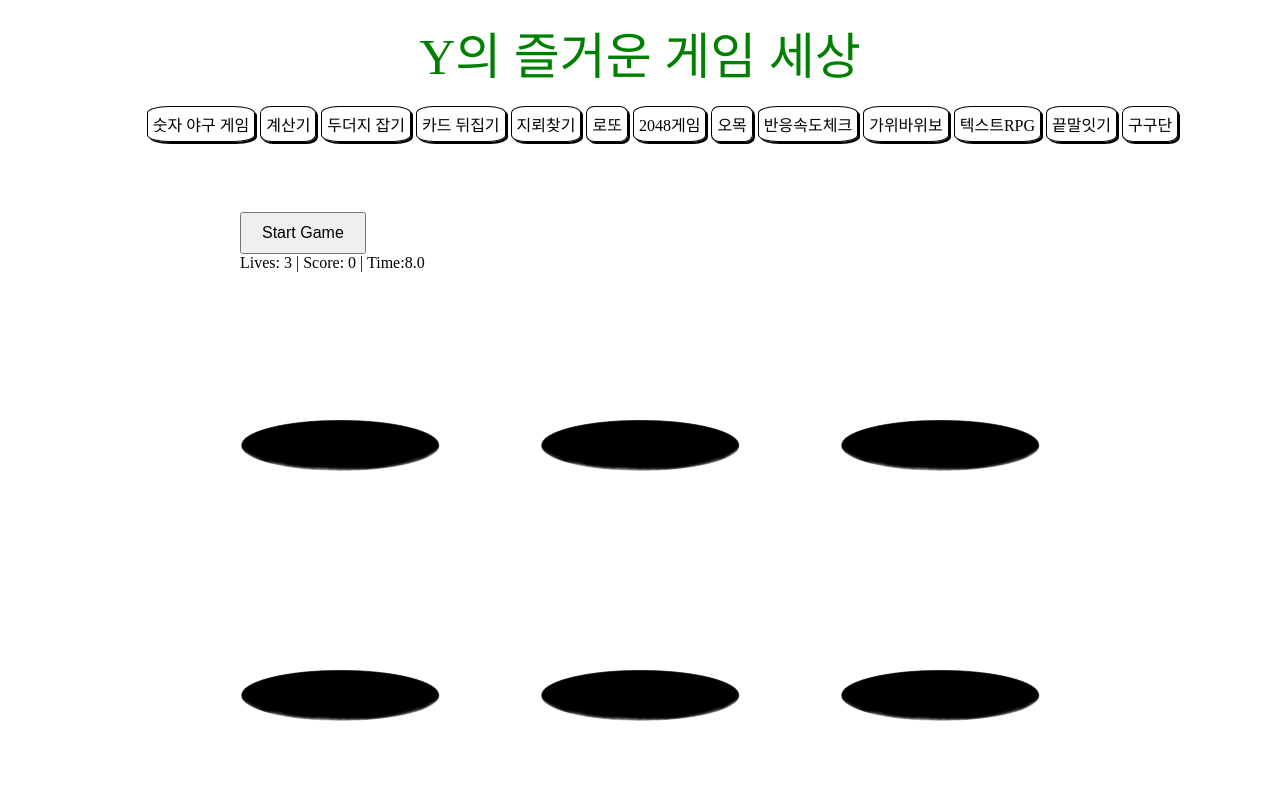
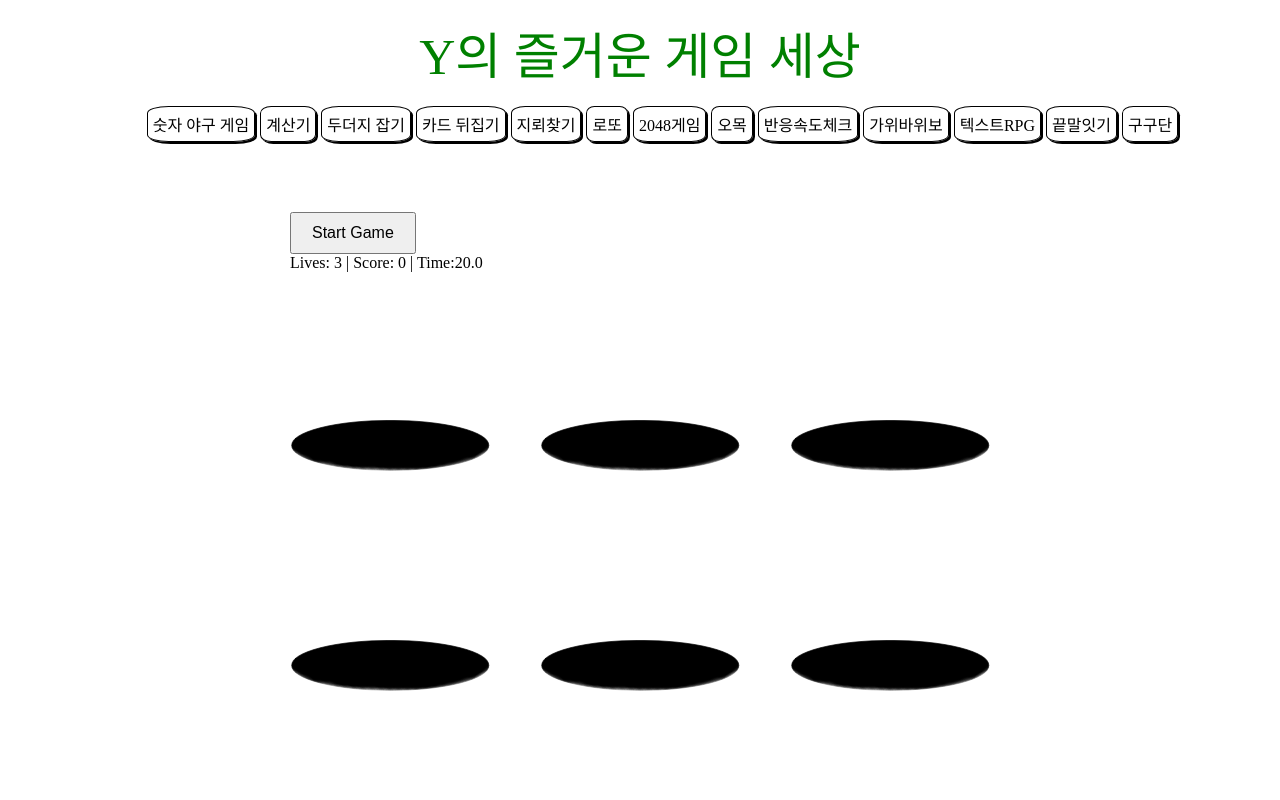
Before and after one commit to tomyhas59/reactGame, a React (Create React App) app: page /catchMole in a window 1280 px wide. Shown: the top 800 px of the page. Built offline with nearby package versions, Linux system fonts and the light colour scheme.

Commit message:
catchmole

```diff
--- a/src/pages/CatchMole.js
+++ b/src/pages/CatchMole.js
@@ -14,14 +14,14 @@ const CatchMole = () => {
   const [isGameStarted, setIsGameStarted] = useState(false);
   const [score, setScore] = useState(0);
   const [lives, setLives] = useState(3);
-  const [time, setTime] = useState(8);
+  const [time, setTime] = useState(20);
 
   const generateRandomMoles = useCallback(() => {
     setMoles((prevMoles) => {
       const updatedMoles = [...prevMoles];
-      const numberOfAppearances = Math.floor(Math.random() * 5) + 2;
+      const numberOfAppearances = Math.floor(Math.random() * 4);
 
-      for (let i = 0; i < numberOfAppearances; i++) {
+      for (let i = numberOfAppearances; i < 9; i++) {
         const index = Math.floor(Math.random() * 9);
         updatedMoles[index] =
           Math.random() < 0.5
@@ -57,7 +57,7 @@ const CatchMole = () => {
     if (isGameStarted) {
       const intervalId = setInterval(() => {
         generateRandomMoles();
-      }, 1000);
+      }, 2000);
       return () => {
         clearInterval(intervalId);
       };
@@ -74,7 +74,7 @@ const CatchMole = () => {
         alert(`게임 오버! 점수는 ${score}점`);
         setLives(3);
         setScore(0);
-        setTime(8);
+        setTime(20);
         setIsGameStarted(false);
         setMoles(
           Array.from({ length: 9 }).fill({ type: null, clicked: false })
@@ -96,7 +96,7 @@ const CatchMole = () => {
       }, 100);
       return () => clearInterval(intervalId);
     }
-  }, [isGameStarted, score, time]);
+  }, [isGameStarted, time]);
 
   return (
     <>
@@ -135,8 +135,8 @@ export default CatchMole;
 const HoleGrid = styled.div`
   display: grid;
   grid-template-columns: repeat(3, 1fr);
-  column-gap: 100px;
-  row-gap: 50px;
+  column-gap: 50px;
+  row-gap: 20px;
   justify-content: center;
 `;
 
@@ -149,14 +149,11 @@ const Cell = styled.div`
 `;
 
 const basicAnimation = keyframes`
-  0% {
+  0% , 100% {
     bottom: -200px;
   }
  50% {
     bottom: 0;
-  }
-  100% {
-    bottom: -200px;
   }
 `;
 
@@ -175,7 +172,6 @@ const Gopher = styled.div`
   background-image: url(${gopherImg});
   width: 200px;
   height: 200px;
-  bottom: -200px;
   position: absolute;
   animation: ${basicAnimation} 2s ease-in-out forwards;
   background-size: contain;
```
